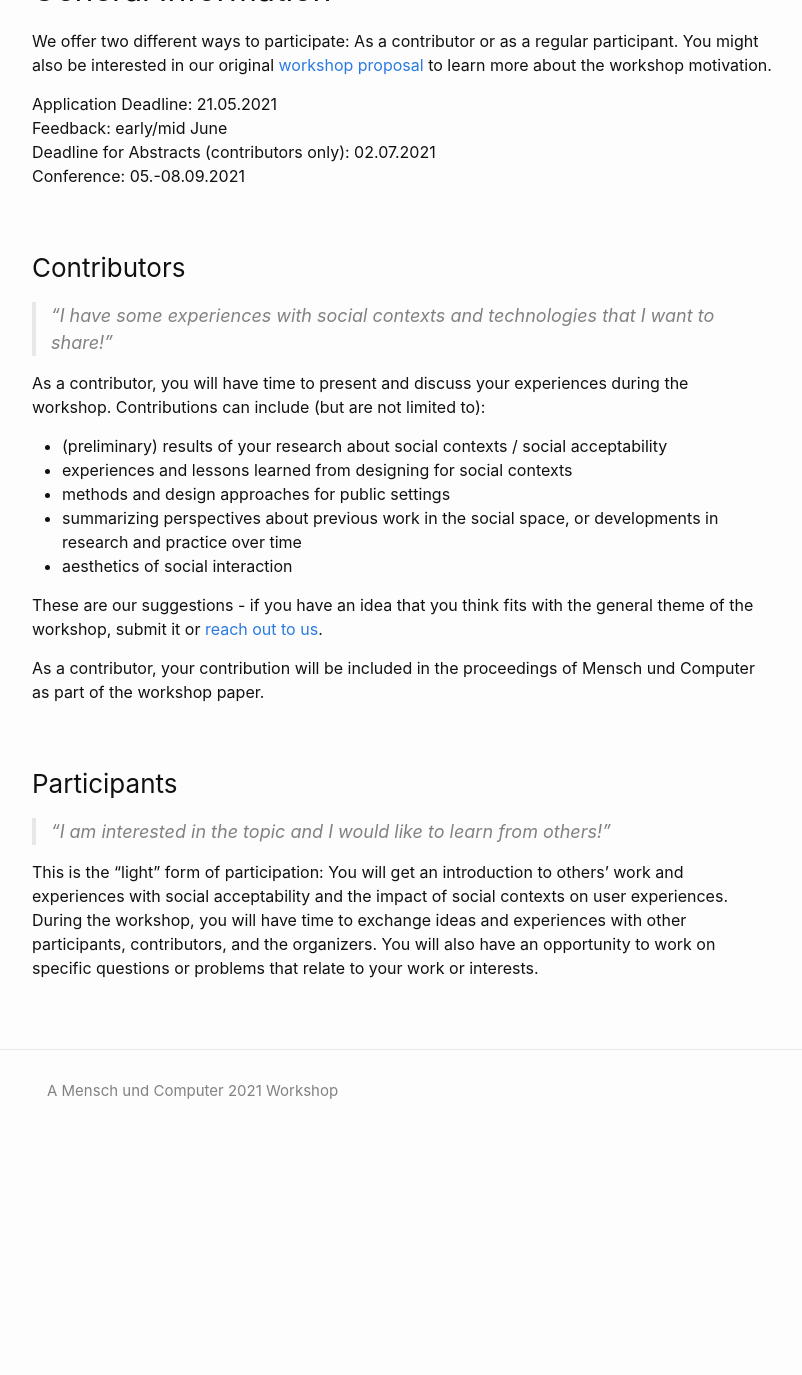
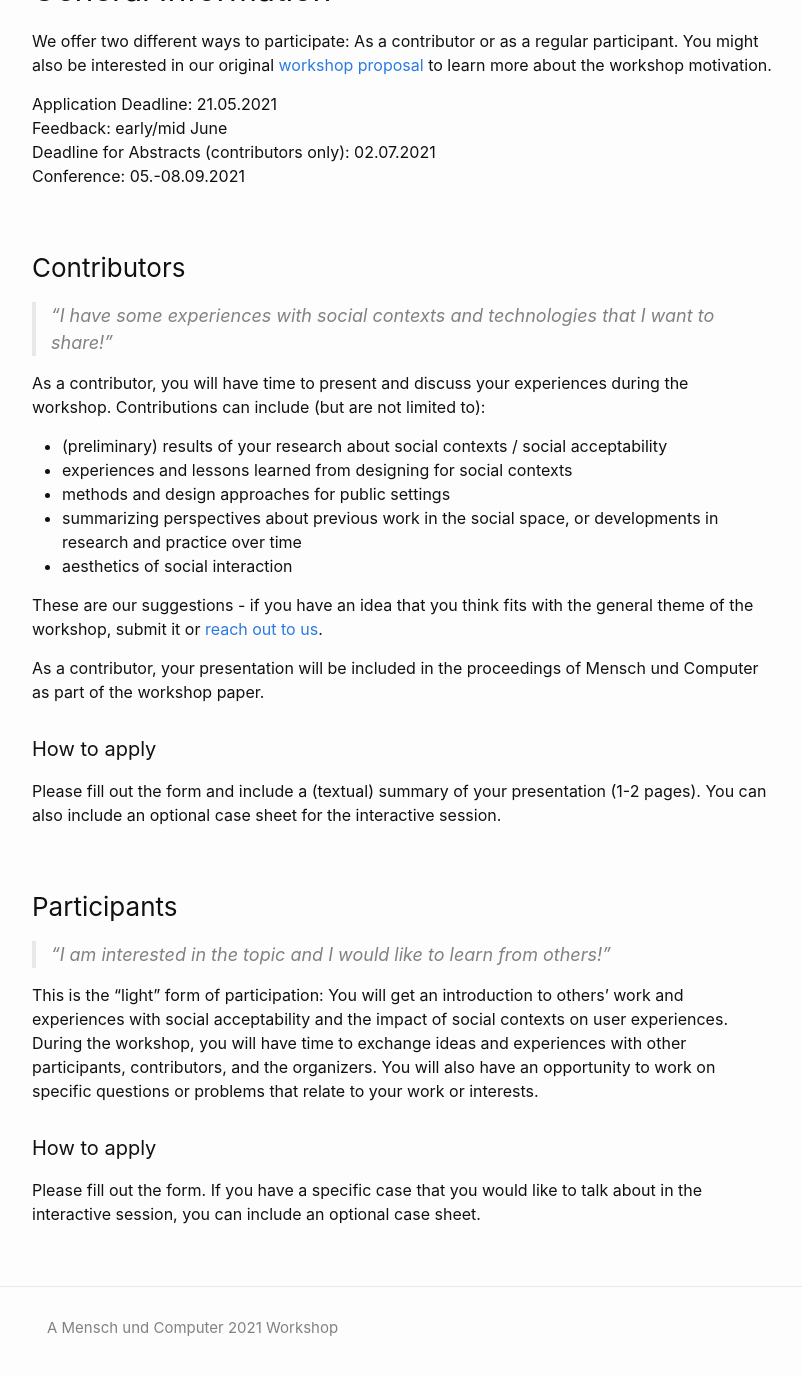
Before and after one commit to AlarithUhde/aips, a Jekyll site: the page built from participate.md, in a window 1280 px wide and 1400 px high, scrolled down 238 px. Shown: the top 1375 px of the window, without its empty margins (238-1040 px from the left). Built offline with Jekyll 4.4.1, drawn with Linux system fonts in a browser that asks for light colours; before the commit the page ends 1392 px from its top, so only the background shows below that.

Commit message:
revamped 3.0

```diff
--- a/participate.md
+++ b/participate.md
@@ -41,8 +41,14 @@ These are our suggestions - if you have an idea that you think fits with the
 general theme of the workshop, submit it or [reach out to
 us](/aips/contact.html).
 
-As a contributor, your contribution will be included in the proceedings of
+As a contributor, your presentation will be included in the proceedings of
 Mensch und Computer as part of the workshop paper.
+
+#### How to apply
+
+Please fill out the form and include a (textual) summary of your presentation
+(1-2 pages). You can also include an optional case sheet for the interactive
+session.
 
 ### Participants
 
@@ -54,3 +60,8 @@ contexts on user experiences. During the workshop, you will have time to
 exchange ideas and experiences with other participants, contributors, and the
 organizers. You will also have an opportunity to work on specific questions or
 problems that relate to your work or interests.
+
+#### How to apply
+
+Please fill out the form. If you have a specific case that you would like to
+talk about in the interactive session, you can include an optional case sheet.
```
